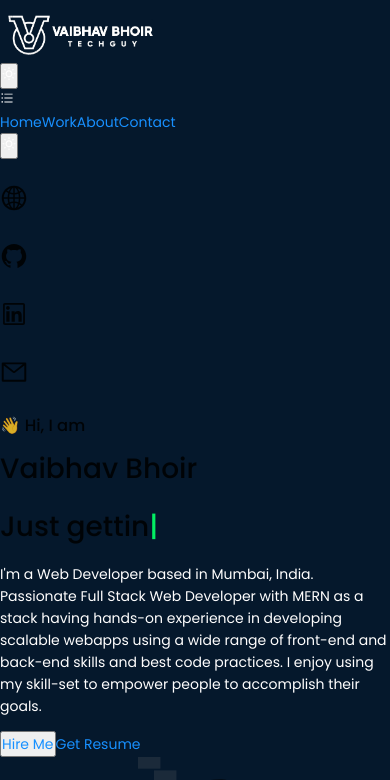
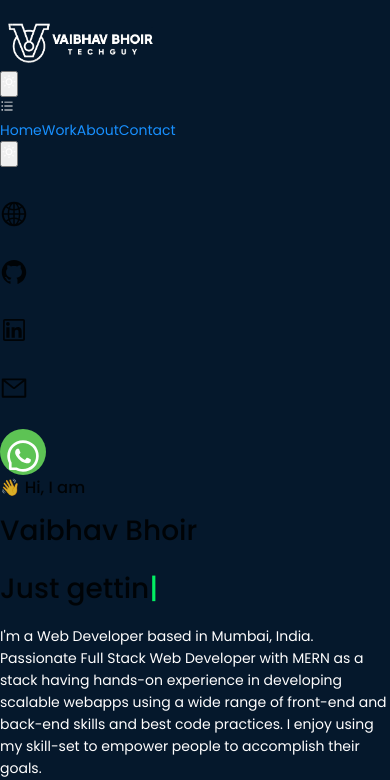
Before and after one commit to vaibhav-bhoir/NextjsPortfolio, a Next.js app: page / in a window 390 px wide. Shown: the top 780 px of the page. Built offline with nearby package versions, Linux system fonts and the light colour scheme.

Commit message:
navbar and sidebar css changes added

```diff
--- a/components/ContactForm.js
+++ b/components/ContactForm.js
@@ -163,7 +163,7 @@ const ContactForm = () => {
                                 <Loader/>
                             </div>
                         }
-                        {isSubmitSuccessful && <div className='text-success dark:text-darkblue'>Thank you! We will get in touch with you shortly.</div>}
+                        {isSubmitSuccessful && <div className='text-success dark:text-darkblue'>Thank you! We will get in touch with you shortly. for quick responce connect me on whatsapp.</div>}
                         </form>
                     </div>
                 </div>
--- a/components/LeftSidebar.js
+++ b/components/LeftSidebar.js
@@ -1,9 +1,9 @@
 import React from 'react'
-import { AiOutlineGithub, AiOutlineLinkedin , AiOutlineMail, AiOutlineGlobal} from "react-icons/ai";
+import { AiOutlineGithub, AiOutlineLinkedin , AiOutlineMail, AiOutlineGlobal, AiOutlineWhatsApp} from "react-icons/ai";
 
 const LeftSidebar = () => {
     return (
-        <div className="fixed bottom-12 right-12 z-40">
+        <div className="fixed bottom-12 right-4 z-40 flex flex-col items-center">
             <a href="https://vaibhav-bhoir.github.io/myportfolio/" target="_blank">
                 <h1 className="text-secondary-100 dark:text-black text-5xl hover:-translate-y-2 transition ease-in-out hover:text-success dark:hover:text-red-500">
                     <AiOutlineGlobal />
@@ -24,6 +24,11 @@ const LeftSidebar = () => {
                     <AiOutlineMail />
                 </h1>
             </a>
+            <div className="whatsapp">
+                <a target="_blank" href="https://api.whatsapp.com/send/?phone=8975588567">
+                <AiOutlineWhatsApp />
+                </a>
+            </div>
         </div>
     )
 }
--- a/components/Navbar.js
+++ b/components/Navbar.js
@@ -39,27 +39,27 @@ const Navbar2 = () => {
                 </a>
                 </Link>
 
-                <div className="">
+                <div className="text-5xl">
                     <button
                         aria-label="Toggle Dark Mode"
                         type="button"
-                        className="h-12 w-12 md:hidden flex items-center"
+                        className="h-16 w-16 md:hidden flex items-center"
                         onClick={toggleTheme}
                         >
                         {theme === 'dark' ? (<MdDarkMode/>) : (<MdOutlineWbSunny/>)}
                     </button>
                 </div>
 
-                <div className="block md:hidden">
+                <div className="block md:hidden pr-4 text-6xl">
                     {showNav ? (
                     <AiOutlineClose
                         onClick={toggleSidebar}
-                        className="w-10 h-10 cursor-pointer"
+                        className="cursor-pointer"
                     />
                     ) : (
                     <AiOutlineBars
                         onClick={toggleSidebar}
-                        className="w-10 h-10 cursor-pointer"
+                        className="cursor-pointer"
                     />
                     )}
                 </div>
@@ -82,7 +82,7 @@ const Navbar2 = () => {
                         </Link>
                     ))
                 }
-                <div className="">
+                <div className="text-3xl">
                     <button
                         aria-label="Toggle Dark Mode"
                         type="button"
--- a/style/global.css
+++ b/style/global.css
@@ -54,6 +54,18 @@ nav.fixed {
 nav.fixed.navbar-shrink {
   padding-top: 0;
   padding-bottom: 0;
+}
+
+@media only screen and (max-width: 767px) {
+    nav.fixed {
+      padding-top: 2rem;
+      padding-bottom: 2rem;
+    }
+
+    nav.fixed.navbar-shrink {
+      padding-top: 1.5rem;
+      padding-bottom: 1.5rem;
+    }
 }
 
 .logo {
@@ -132,6 +144,30 @@ html.light .text-transparent {
   -webkit-text-stroke-color: #fccf0c;
   -webkit-text-stroke-width: 0.5px;
   z-index: -1;
+}
+
+
+.whatsapp {
+  position: relative;
+  width: 46px;
+  height: 46px;
+  background: #5dc354;
+  border-radius: 50%;
+  box-shadow: 2px 2px 6pxrgba(0,0,0,.4);
+  z-index: 100;
+  transition: all ease-out .2s 0s;
+}
+
+.whatsapp:hover {
+  box-shadow: 2px 2px 11px rgba(0,0,0,.7);
+}
+
+.whatsapp a {
+  color: white;
+  font-size: 36px;
+  position: absolute;
+  top: 5px;
+  left: 5px;
 }
 
 
```
